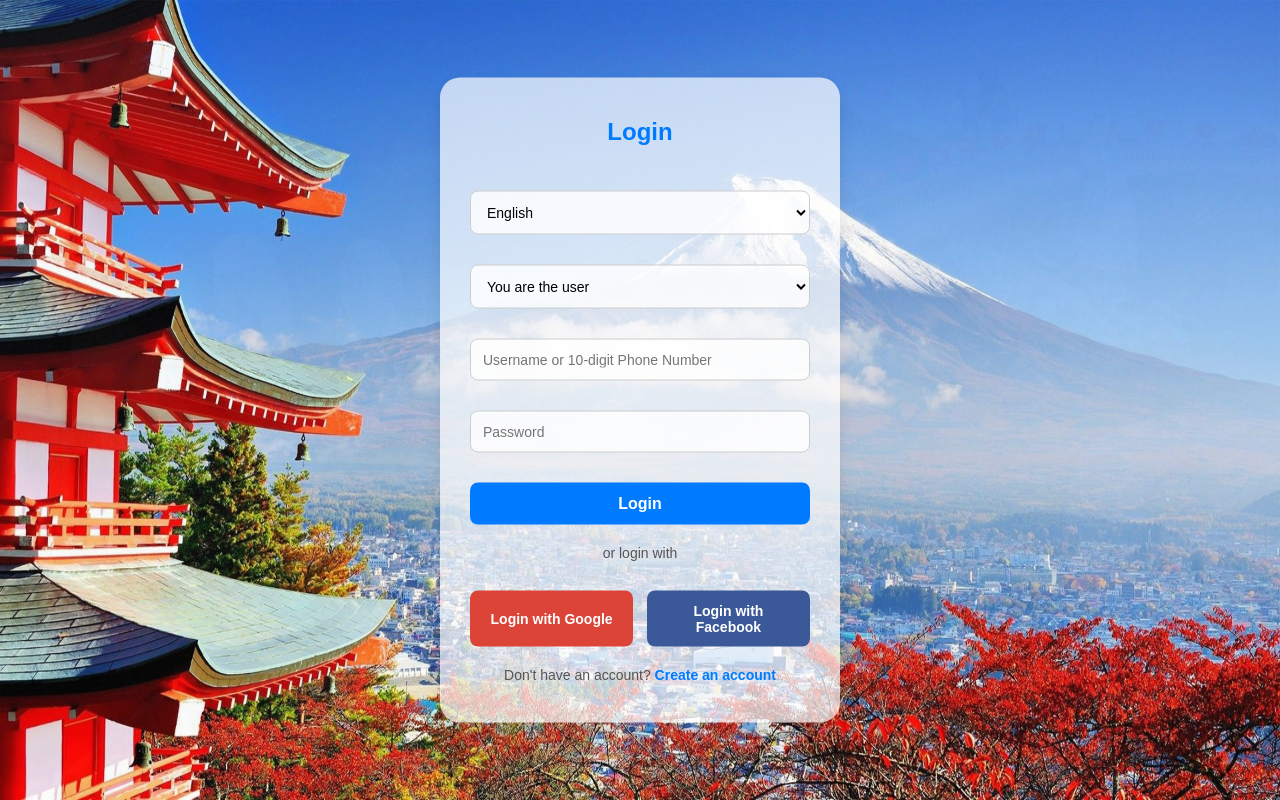
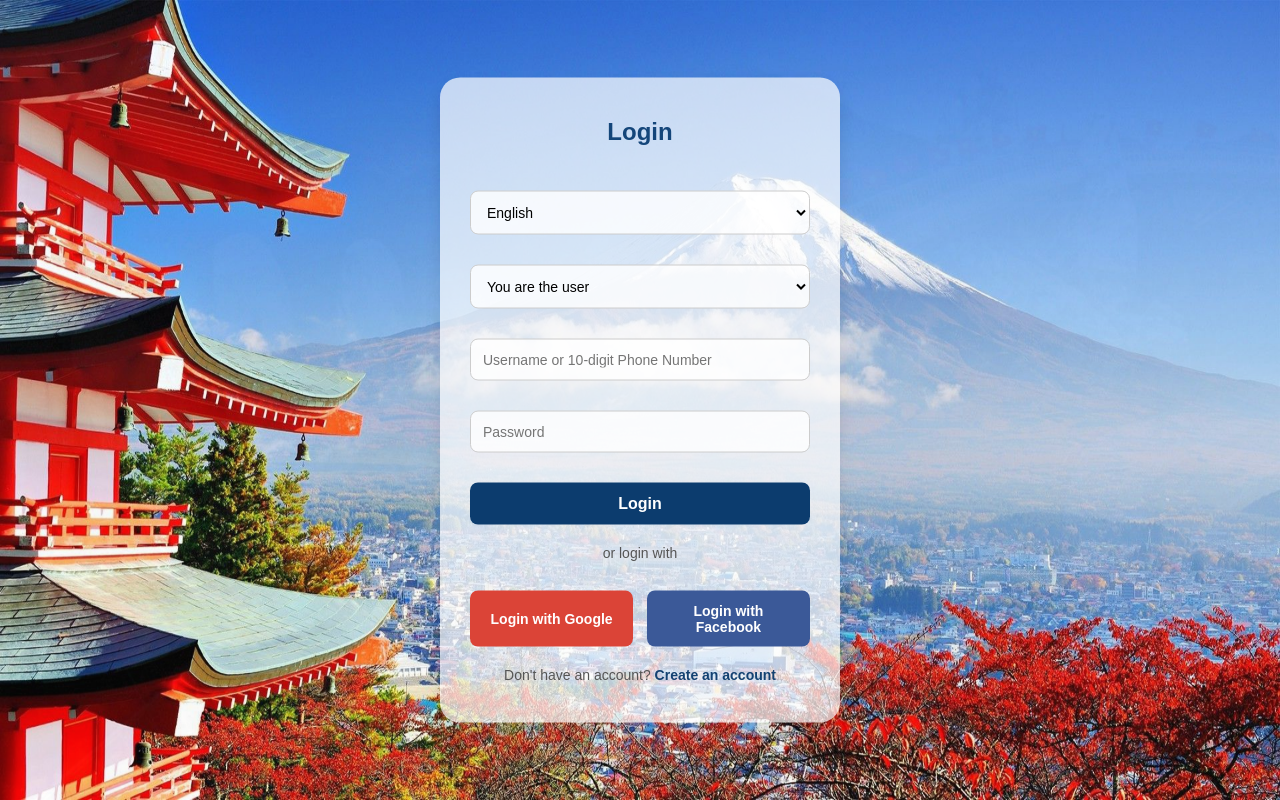
Before and after one commit to Kappappa2111/SE_Booking-Hotel, a plain HTML site: page web/templates/login.html in a window 1280 px wide. Drawn offline with Linux system fonts and the light colour scheme.

Commit message:
update img

```diff
--- a/web/static/homepage.css
+++ b/web/static/homepage.css
@@ -21,6 +21,7 @@
 .section__container {
   max-width: var(--max-width);
   padding: 5rem 1rem;
+  margin: auto;
 }
 
 .section__subheader {
--- a/web/static/login.css
+++ b/web/static/login.css
@@ -28,7 +28,7 @@ h2 {
     font-size: 24px;
     margin-bottom: 30px;
     font-weight: 600;
-    color: #007bff;
+    color: #14467a;
 }
 
 input[type="text"], input[type="password"], select {
@@ -44,7 +44,7 @@ input[type="text"], input[type="password"], select {
 button {
     width: 100%;
     padding: 12px;
-    background-color: #007bff;
+    background-color: #0c3c6e;
     color: white;
     border: none;
     border-radius: 8px;
@@ -56,7 +56,7 @@ button {
 }
 
 button:hover {
-    background-color: #0056b3;
+    background-color: #10447b;
 }
 
 .social-login {
@@ -92,7 +92,7 @@ p {
 }
 
 a {
-    color: #007bff;
+    color: #134171;
     text-decoration: none;
     font-weight: 600;
 }
```
Also changed, not shown: web/static/image/room_1.jpeg (added), web/static/image/room_2.jpeg (added), web/static/image/room_3.jpeg (added), web/static/image/room_4.jpeg (added), web/static/image/room_5.jpeg (added), 1 other file.
